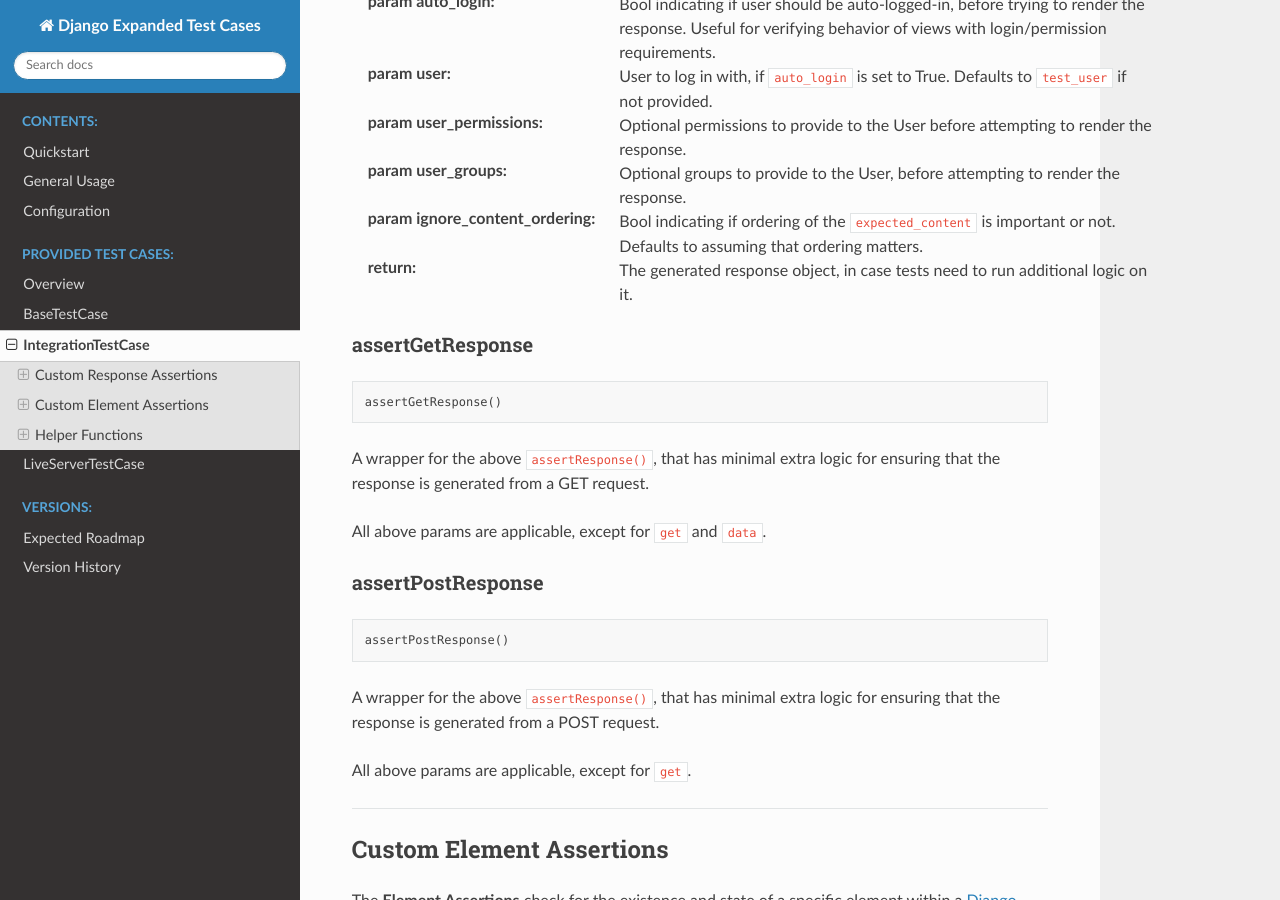
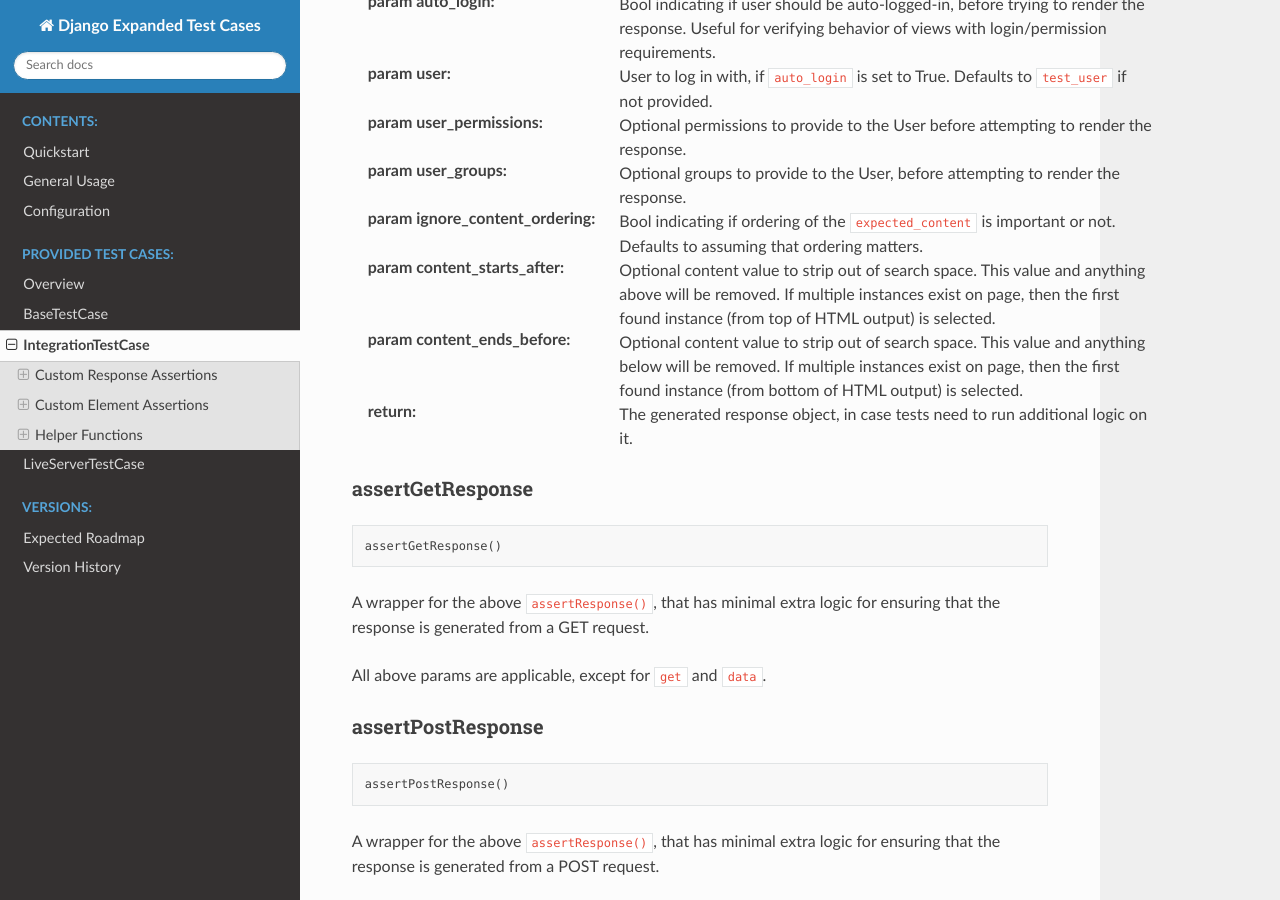
Before and after one commit to brodriguez8774/django-expanded-test-cases, a Sphinx documentation site: the page built from docs/source/test_cases/integration_test_case.rst, in a window 1280 px wide and 900 px high, scrolled down 1925 px. Built offline with Sphinx 7.4.7 and the Read the Docs theme 2.0.0, drawn with Linux system fonts in a browser that asks for light colours; some of the changed text lies outside the part shown.

Commit message:
Update docs for new content assertion params

```diff
--- a/docs/source/test_cases/integration_test_case.rst
+++ b/docs/source/test_cases/integration_test_case.rst
@@ -104,6 +104,16 @@ of ``status_code``, which will assume a default of ``200`` if not provided.
 :param ignore_content_ordering: Bool indicating if ordering of the
                                ``expected_content`` is important or not.
                                Defaults to assuming that ordering matters.
+:param content_starts_after: Optional content value to strip out of search
+                             space. This value and anything above will be
+                             removed. If multiple instances exist on page, then
+                             the first found instance (from top of HTML output)
+                             is selected.
+:param content_ends_before: Optional content value to strip out of search space.
+                            This value and anything below will be removed. If
+                            multiple instances exist on page, then the first
+                            found instance (from bottom of HTML output) is
+                            selected.
 
 :return: The generated response object, in case tests need to run additional
         logic on it.
@@ -294,6 +304,16 @@ that ordering is important.
 :param expected_content: Expected content that response should contain.
 :param ignore_ordering: Bool indicating if content ordering matters. Defaults
                        to assuming ordering should be obeyed.
+:param content_starts_after: Optional content value to strip out of search
+                             space. This value and anything above will be
+                             removed. If multiple instances exist on page, then
+                             the first found instance (from top of HTML output)
+                             is selected.
+:param content_ends_before: Optional content value to strip out of search space.
+                            This value and anything below will be removed. If
+                            multiple instances exist on page, then the first
+                            found instance (from bottom of HTML output) is
+                            selected.
 
 :return: The found response content, in case tests need to run additional
         logic on it.
```
